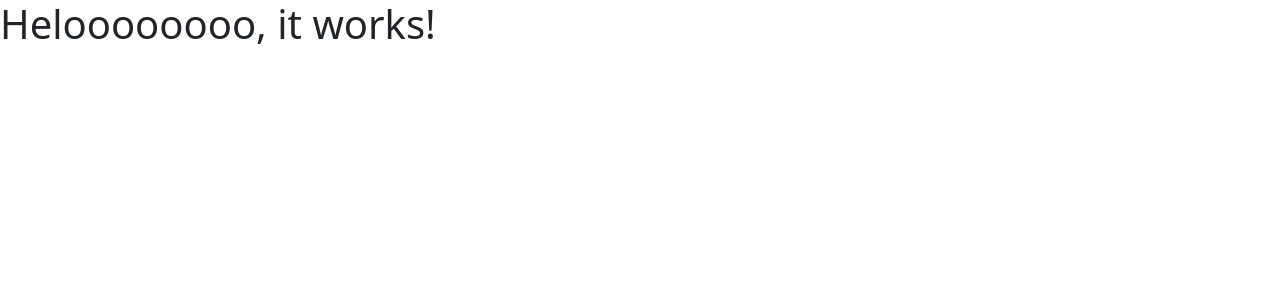
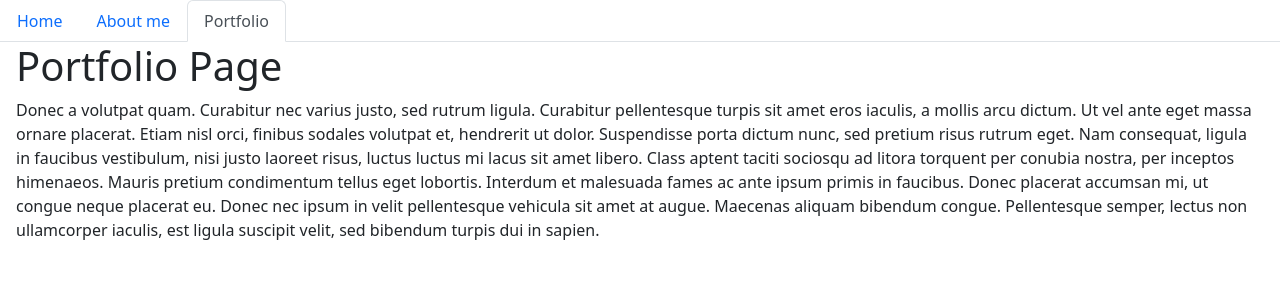
Before and after one commit to Ch40s1/React-Portfolio, a React (Vite) app: page /Portfolio in a window 1280 px wide. Shown: the top 300 px of the page. Built offline with nearby package versions, Linux system fonts and the light colour scheme.

Commit message:
added pages for portfolio

```diff
--- a/src/App.jsx
+++ b/src/App.jsx
@@ -1,9 +1,13 @@
+import { Outlet } from 'react-router-dom';
 import NavTabs from "./components/NavTabs";
 
 function App(){
   return (
     <>
       <NavTabs />
+      <main className="mx-3">
+        <Outlet />
+      </main>
     </>
   )
 }
--- a/src/Main.jsx
+++ b/src/Main.jsx
@@ -1,10 +1,38 @@
-import React from 'react'
-import ReactDOM from 'react-dom/client'
-import App from './App.jsx'
-import 'bootstrap/dist/css/bootstrap.min.css'
+
+import ReactDOM from 'react-dom/client';
+import { createBrowserRouter, RouterProvider } from 'react-router-dom';
+
+import 'bootstrap/dist/css/bootstrap.min.css';
+
+import App from './App.jsx';
+import Home from './pages/Home';
+import About from './pages/About';
+import Portfolio from './pages/Portfolio.jsx';
+
+
+const router = createBrowserRouter([
+  {
+    path: '/',
+    element: <App />,
+    // errorElement: <Error />,
+    children: [
+      {
+        index: true,
+        element: <Home />,
+      },
+      {
+        path: '/About',
+        element: <About />,
+      },
+      {
+        path: '/Portfolio',
+        element: <Portfolio />,
+      },
+
+    ],
+  },
+]);
 
 ReactDOM.createRoot(document.getElementById('root')).render(
-  <React.StrictMode>
-    <App />
-  </React.StrictMode>,
-)
+  <RouterProvider router={router} />
+);
--- a/src/components/NavTabs.jsx
+++ b/src/components/NavTabs.jsx
@@ -1,7 +1,25 @@
-function NavTabs (){
+import { Link, useLocation } from 'react-router-dom';
+
+function NavTabs() {
+  const currentPage = useLocation().pathname;
+
   return (
     <>
-      <h1>Heloooooooo, it works!</h1>
+      <ul className="nav nav-tabs">
+        <li className="nav-item">
+          <Link to="/" className={currentPage === '/' ? 'nav-link active' : 'nav-link disable'}>
+            Home
+          </Link>
+        </li>
+        <li className="nav-item">
+          <Link to="/About" className={currentPage === '/About' ? 'nav-link active' : 'nav-link disable'}>
+            About me
+          </Link>
+        </li>
+        <Link to="/Portfolio" className={currentPage === '/Portfolio' ? 'nav-link active' : 'nav-link disable'}>
+          Portfolio
+        </Link>
+      </ul>
     </>
   )
 }
--- /dev/null
+++ b/src/pages/About.jsx
@@ -0,0 +1,15 @@
+export default function About() {
+  return (
+    <div>
+      <h1>About Page</h1>
+      <p>
+        Nunc pharetra finibus est at efficitur. Praesent sed congue diam.
+        Integer gravida dui mauris, ut interdum nunc egestas sed. Aenean sed
+        mollis diam. Nunc aliquet risus ac finibus porta. Nam quis arcu non
+        lectus tincidunt fermentum. Suspendisse aliquet orci porta quam semper
+        imperdiet. Praesent euismod mi justo, faucibus scelerisque risus cursus
+        in. Sed rhoncus mollis diam, sit amet facilisis lectus blandit at.
+      </p>
+    </div>
+  );
+}
--- /dev/null
+++ b/src/pages/Home.jsx
@@ -0,0 +1,19 @@
+export default function Home() {
+  return (
+    <div>
+      <h1>Home Page</h1>
+      <p>
+        Lorem ipsum dolor sit amet, consectetur adipiscing elit. Sed neque
+        velit, lobortis ut magna varius, blandit rhoncus sem. Morbi lacinia nisi
+        ac dui fermentum, sed luctus urna tincidunt. Etiam ut feugiat ex. Cras
+        non risus mi. Curabitur mattis rutrum ipsum, ut aliquet urna imperdiet
+        ac. Sed nec nulla aliquam, bibendum odio eget, vestibulum tortor. Cras
+        rutrum ligula in tincidunt commodo. Morbi sit amet mollis orci, in
+        tristique ex. Donec nec ornare elit. Donec blandit est sed risus feugiat
+        porttitor. Vestibulum molestie hendrerit massa non consequat. Vestibulum
+        vitae lorem tortor. In elementum ultricies tempus. Interdum et malesuada
+        fames ac ante ipsum primis in faucibus.
+      </p>
+    </div>
+  );
+}
--- /dev/null
+++ b/src/pages/Portfolio.jsx
@@ -0,0 +1,22 @@
+export default function Portfolio() {
+  return (
+    <div>
+      <h1>Portfolio Page</h1>
+      <p>
+        Donec a volutpat quam. Curabitur nec varius justo, sed rutrum ligula.
+        Curabitur pellentesque turpis sit amet eros iaculis, a mollis arcu
+        dictum. Ut vel ante eget massa ornare placerat. Etiam nisl orci, finibus
+        sodales volutpat et, hendrerit ut dolor. Suspendisse porta dictum nunc,
+        sed pretium risus rutrum eget. Nam consequat, ligula in faucibus
+        vestibulum, nisi justo laoreet risus, luctus luctus mi lacus sit amet
+        libero. Class aptent taciti sociosqu ad litora torquent per conubia
+        nostra, per inceptos himenaeos. Mauris pretium condimentum tellus eget
+        lobortis. Interdum et malesuada fames ac ante ipsum primis in faucibus.
+        Donec placerat accumsan mi, ut congue neque placerat eu. Donec nec ipsum
+        in velit pellentesque vehicula sit amet at augue. Maecenas aliquam
+        bibendum congue. Pellentesque semper, lectus non ullamcorper iaculis,
+        est ligula suscipit velit, sed bibendum turpis dui in sapien.
+      </p>
+    </div>
+  );
+}
```
